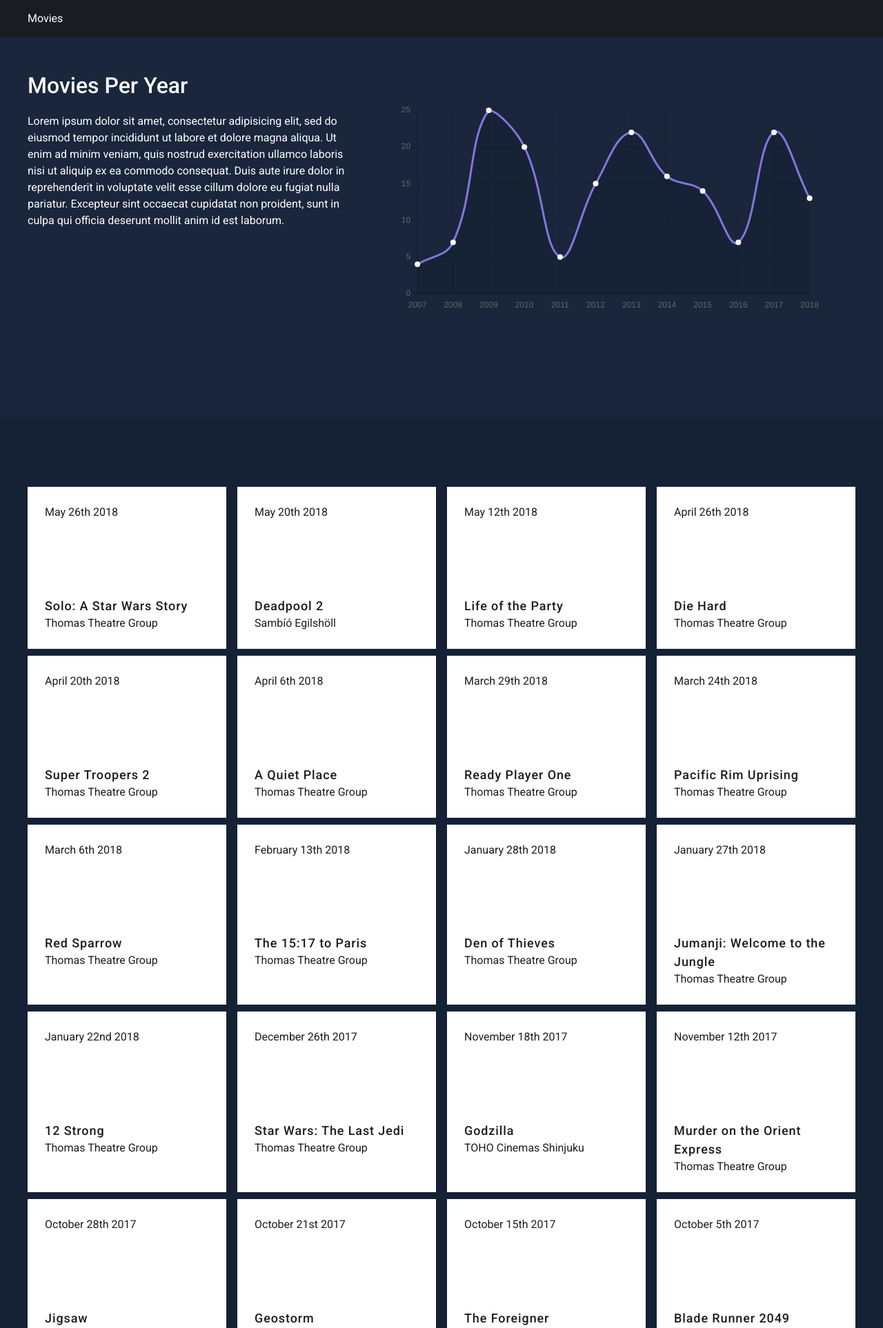
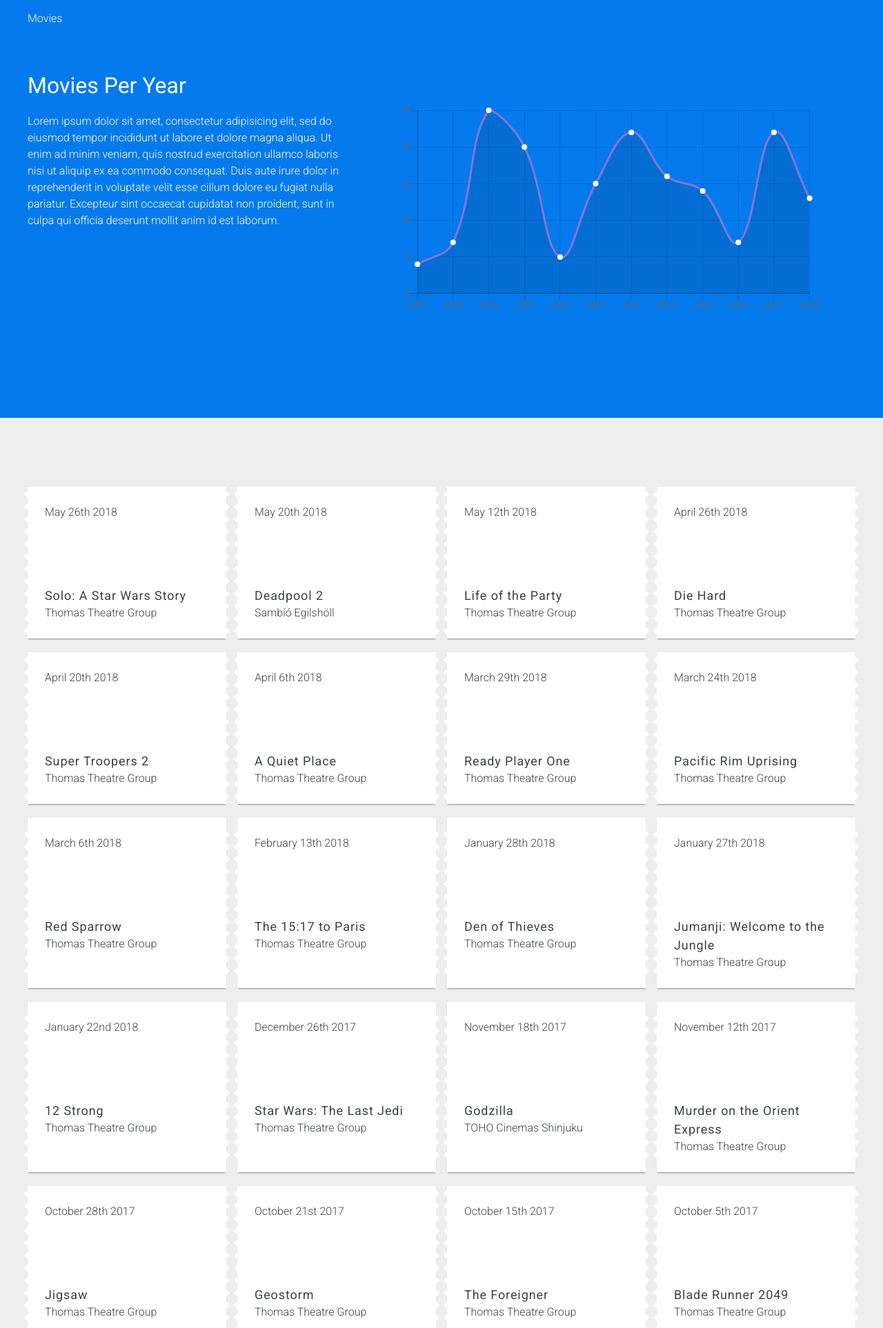
Before and after one commit to jacobproffer/movie-tickets, a PHP site: page / in a window 1280 px wide. Shown: the top 1926 px of the page at 69% size. Run offline with PHP 8.4, Linux system fonts and the light colour scheme; some libraries are stand-ins or nearby versions.

Commit message:
Work on tickets

```diff
--- a/assets/scss/base/_general.scss
+++ b/assets/scss/base/_general.scss
@@ -27,8 +27,9 @@ body {
   position: relative;
   font-size: 16px;
   color: $white;
-  background: $body;
+  background: #eee;
   line-height: 1.5;
+  font-weight: 300;
   font-family: "Roboto", sans-serif;
 }
 
--- a/assets/scss/base/_typography.scss
+++ b/assets/scss/base/_typography.scss
@@ -1,32 +1,29 @@
+h1 {
+  @include font-size($h1-font-sizes);
+  margin: 0;
+}
+
+h2 {
+  @include font-size($h2-font-sizes);
+  letter-spacing: 0.05em;
+  margin: 0.05em -1.2em 0.05em 0;
+}
+
+h4 {
+  margin-top: 0;
+  font-weight: 300;
+}
+
+h1,
+h2,
+h3 {
+  margin: 0;
+  padding: 0;
+  font-weight: 400;
+}
+
 h3,
 h4,
 p {
   @include font-size($site-font-size);
 }
-
-h1 {
-  @include font-size($h1-font-sizes);
-  font-weight: 500;
-  margin: 0;
-}
-
-h2 {
-  @include font-size($h2-font-sizes);
-  font-weight: 500;
-  letter-spacing: 0.05em;
-  margin: 0.05em -1.2em 0.05em 0;
-}
-
-h2,
-h3,
-h4 {
-  margin: 0;
-  padding: 0;
-}
-
-h3,
-h4,
-h5,
-p {
-  font-weight: 400;
-}
--- a/assets/scss/helpers/_variables.scss
+++ b/assets/scss/helpers/_variables.scss
@@ -1,5 +1,5 @@
 $white: #ffffff;
-$black: #1a1c23;
+$black: #3b4148;
 $gray: #b7bbb4;
 $selection: rgba(147, 138, 130, 0.25);
 $border: rgba(147, 138, 130, 0.25);
@@ -8,6 +8,7 @@ $header: #aa9f96;
 $copy: #2b71d9;
 $hit: #282a35;
 $yellow: #efc954;
+$blue: #047aed;
 
 $dark-purple: #152236;
 $light-purple: #19263c;
--- a/assets/scss/layout/_header.scss
+++ b/assets/scss/layout/_header.scss
@@ -11,7 +11,7 @@
 
   &.unpinned,
   &.pinned {
-    background: $black;
+    background: $blue;
     padding: 15px 0;
 
     h1 {
--- a/assets/scss/pages/_home.scss
+++ b/assets/scss/pages/_home.scss
@@ -5,7 +5,7 @@
 }
 
 .data {
-  background-color: $light-purple;
+  background-color: $blue;
   padding: 100px 0 100px;
 }
 
@@ -23,7 +23,6 @@
 
 .movies {
   position: relative;
-  background-color: $dark-purple;
   width: 100%;
   padding: 100px 0;
 }
@@ -35,18 +34,57 @@
 
 .movies__ticket__col {
   @include make-flex(12);
-  @include screen-above(768px) {
+  @include screen-between(475px, 768px) {
+    @include update-flex(6);
+  }
+  @include screen-between(768px, 1024px) {
+    @include update-flex(4);
+  }
+  @include screen-above(1024px) {
     @include update-flex(3);
   }
   position: relative;
-  margin-bottom: 10px;
+  margin-bottom: 20px;
+}
+
+.cut {
+  @include transform(translateY(-50%));
+  margin: 0;
+  padding: 0;
+  list-style: none;
+
+  li {
+    border-top: 5px solid transparent;
+    border-bottom: 5px solid transparent;
+
+    &:not(:first-child) {
+      margin-top: 8px;
+    }
+  }
+}
+
+.left-cut {
+  @include absolute(50%, auto, auto, 3px);
+
+  li {
+    border-right: 5px solid $white;
+  }
+}
+
+.right-cut {
+  @include absolute(50%, 3px, auto, auto);
+
+  li {
+    border-left: 5px solid $white;
+  }
 }
 
 .movies__ticket__content {
   @include size(100%);
-  @include ratio(16, 9);
+  @include ratio(16, 8);
   color: $black;
   background-color: $white;
+  box-shadow: 0 2px 2px -1px #888;
   padding: 25px;
 }
 
--- a/index.html
+++ b/index.html
@@ -5,7 +5,7 @@
     <title>Movies</title>
     <meta name="description" content="This site serves as an archive of the movies Jacob Proffer has seen in theatres, powered by JSON and JavaScript." />
     <meta name="viewport" content="width=device-width, initial-scale=1"/>
-    <link href="https://fonts.googleapis.com/css?family=Roboto:400,500" rel="stylesheet">
+    <link href="https://fonts.googleapis.com/css?family=Roboto:300,400" rel="stylesheet">
     <link rel="stylesheet" href="dist/css/project-main.min.css">
   </head>
   <script>
```
Also changed, not shown: assets/js/app.js (+28 -0 lines), dist/css/project-main.min.css, dist/js/app.min.js.
